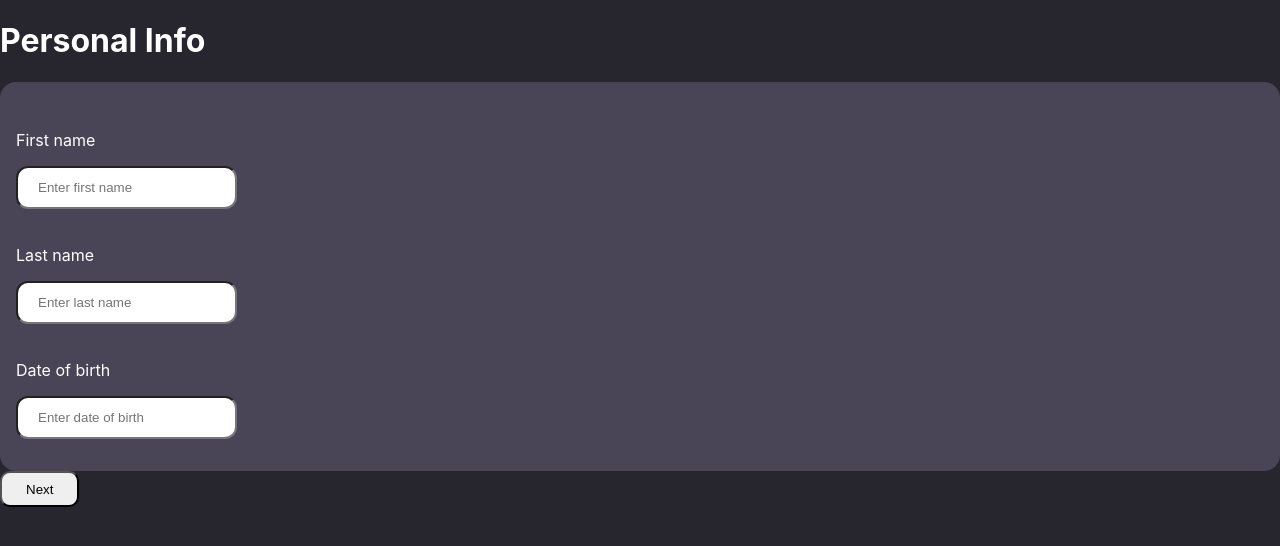
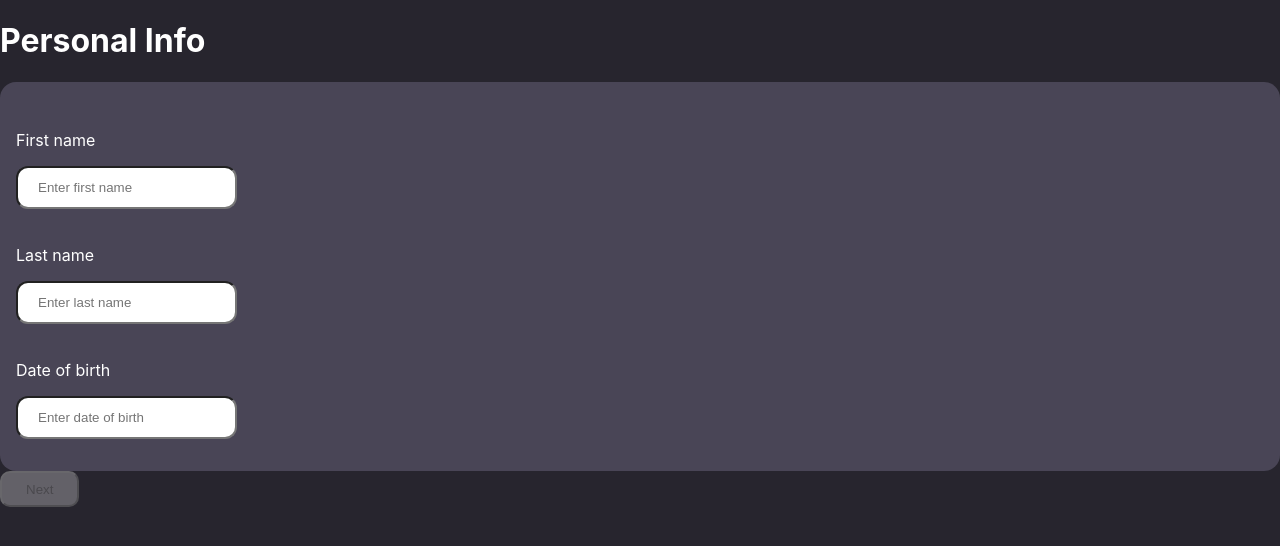
Before and after one commit to Aryan214G/prodesk-registration-wizard, a React (Vite) app in the folder prodesk-registration-wizard/: page / in a window 1280 px wide. Shown: the top 546 px of the page. Built offline with nearby package versions, Linux system fonts and the light colour scheme.

Commit message:
Add validation to disable Next button in StepOne based on required fields

```diff
--- a/prodesk-registration-wizard/src/components/StepOne.jsx
+++ b/prodesk-registration-wizard/src/components/StepOne.jsx
@@ -64,6 +64,11 @@ const StepOne = (props) => {
                 </div>
 
                 <button
+                disabled = {
+                    !formData.firstName
+                    || !formData.lastName
+                    || !formData.dob
+                }
                     onClick={(event) => setStep(2)}
                 > Next
                 </button>
```
